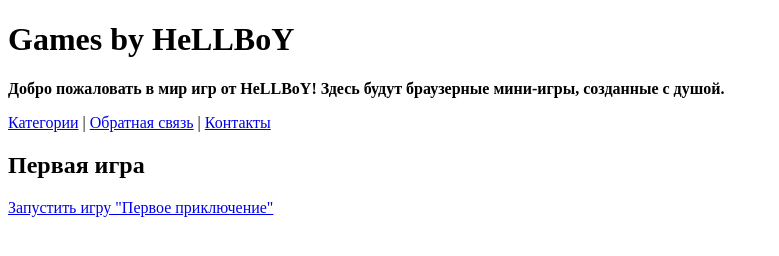
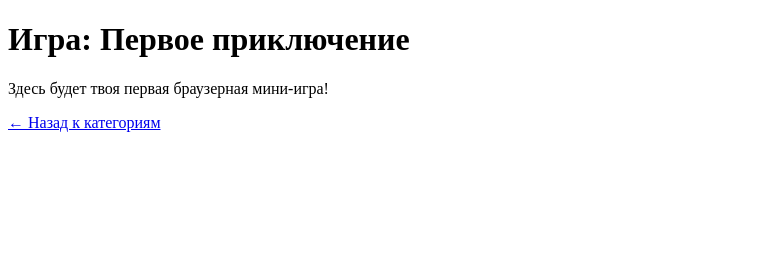
Before and after one commit to hellboy908/hellboy908.github.io, a plain HTML site: page index.html in a window 1280 px wide. Shown: the whole page, without its empty margins (0-779 px from the left). Drawn offline with Linux system fonts and the light colour scheme.

Commit message:
Add files via upload

```diff
--- a/index.html
+++ b/index.html
@@ -2,26 +2,11 @@
 <html lang="ru">
 <head>
     <meta charset="UTF-8" />
-    <title>Games by HeLLBoY</title>
-    <link rel="stylesheet" href="style.css" />
+    <title>Первое приключение</title>
 </head>
 <body>
-    <header>
-        <h1 class="colorful-title">Games <span>by</span> HeLLBoY</h1>
-        <p class="welcome-text"><strong>Добро пожаловать в мир игр от HeLLBoY! Здесь будут браузерные мини-игры, созданные с душой.</strong></p>
-    </header>
-
-    <nav>
-        <a href="categories.html">Категории</a> |
-        <a href="feedback.html">Обратная связь</a> |
-        <a href="contacts.html">Контакты</a>
-    </nav>
-
-    <main>
-        <section>
-            <h2>Первая игра</h2>
-            <p><a href="games/first_adventure/index.html">Запустить игру "Первое приключение"</a></p>
-        </section>
-    </main>
+    <h1>Игра: Первое приключение</h1>
+    <p>Здесь будет твоя первая браузерная мини-игра!</p>
+    <p><a href="../../categories.html">← Назад к категориям</a></p>
 </body>
 </html>
```
